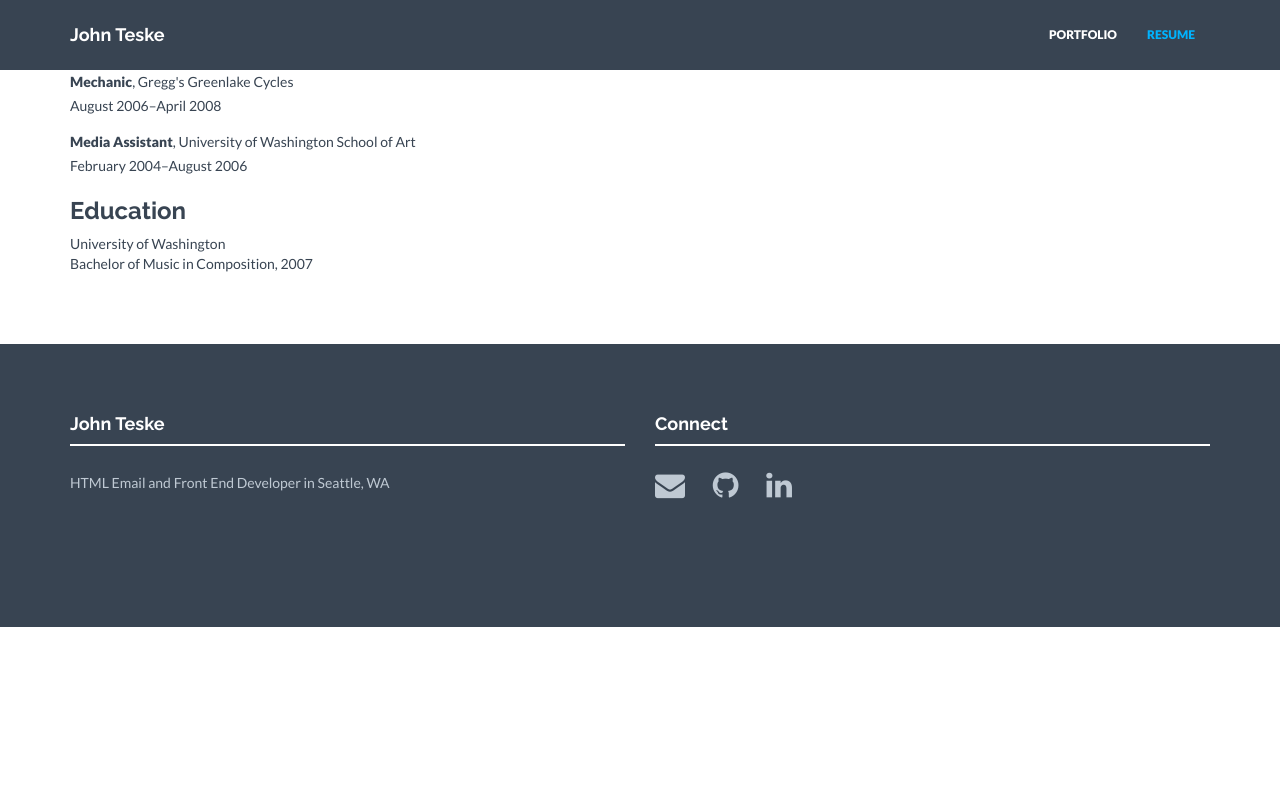
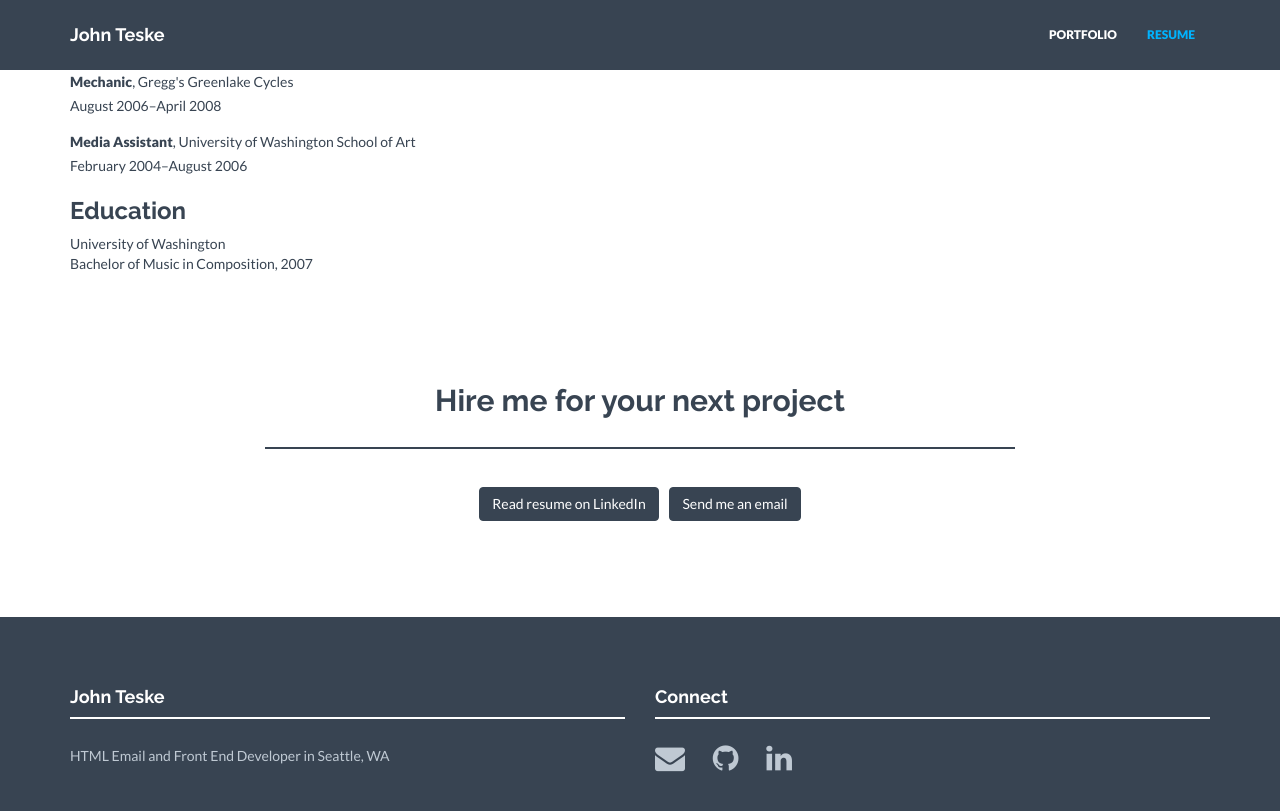
Before and after one commit to johnteske/johnteske.github.io, a Jekyll site: the page built from resume.html, in a window 1280 px wide and 900 px high, scrolled down 1473 px. Shown: the top 811 px of the window. Built offline with Jekyll 4.4.1, drawn with Linux system fonts in a browser that asks for light colours; nearby versions of some CDN libraries; before the commit the page ends 2100 px from its top, so only the background shows below that.

Commit message:
Add hire.html partial
Add buttons based on page context

```diff
--- a/_includes/header.html
+++ b/_includes/header.html
@@ -4,7 +4,7 @@
             <div class="col-lg-8 col-lg-offset-2">
                 <!--<h3>Show your work with this beautiful theme</h3>-->
                 <h1>{{ site.about }}</h1>
-                <h3>I'm a creative developer with an eye for detail.</h3>
+                <h3>I'm a creative developer with an eye for detail</h3>
                 <!-- <h5>I take pride in making iterative improvements and streamlining processes,</h5> -->
                 <!-- <h5>informed by user research, analytics, and best practices.</h5> -->
             </div>
--- /dev/null
+++ b/_includes/hire.html
@@ -0,0 +1,16 @@
+<div class="container mtb">
+    <div class="row">
+        <div class="col-lg-8 col-lg-offset-2 centered">
+            <h2>Hire me for your next project</h2>
+            <br>
+            <div class="hline"></div>
+            <p>
+                <br/>
+                {% if include.resume %}<a href="{{ "/resume/" | prepend: site.baseurl }}" class="btn btn-theme">Read resume</a>{% endif %}
+                {% if include.github %}<a href="{{ site.social[1].url }}" class="btn btn-theme">View my work on GitHub</a>{% endif %}
+                {% if include.linkedin %}<a href="{{ site.social[2].url }}" class="btn btn-theme">Read resume on LinkedIn</a>{% endif %}
+                {% if include.email %}<a href="{{ site.social[0].url }}" class="btn btn-theme">Send me an email</a>{% endif %}
+            </p>
+        </div>
+    </div><!-- /row -->
+</div><!-- /container -->
--- a/_layouts/portfolio.html
+++ b/_layouts/portfolio.html
@@ -6,3 +6,5 @@ layout: default
     {{ content }}
 
 {% include portfolio.html %}
+
+{% include hire.html github=true email=true %}
--- a/_layouts/resume.html
+++ b/_layouts/resume.html
@@ -10,3 +10,4 @@ layout: default
 {% include testimonial.html %}
 {% include clients.html %}
 {% endcomment %}
+{% include hire.html linkedin=true email=true %}
```
Also changed, not shown: index.html (+7 -5 lines).
